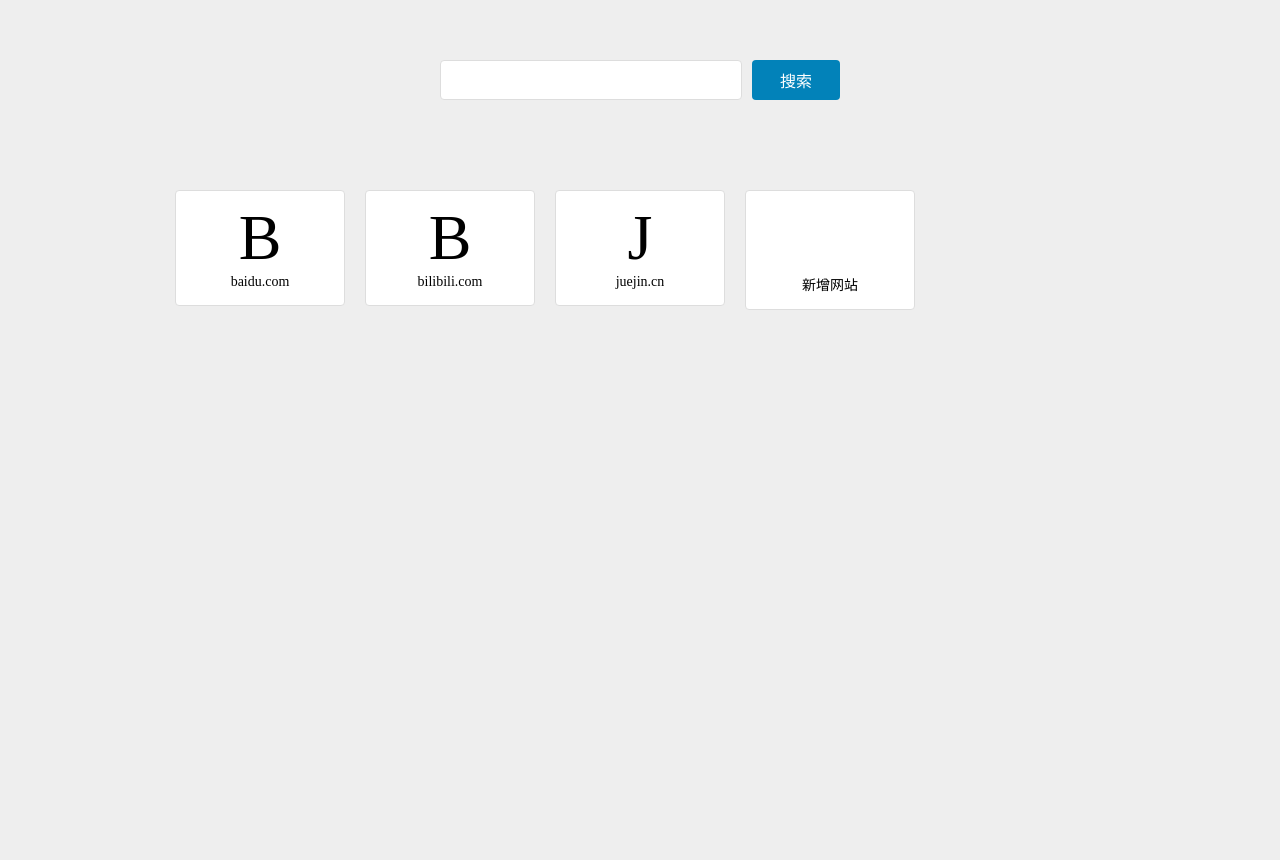
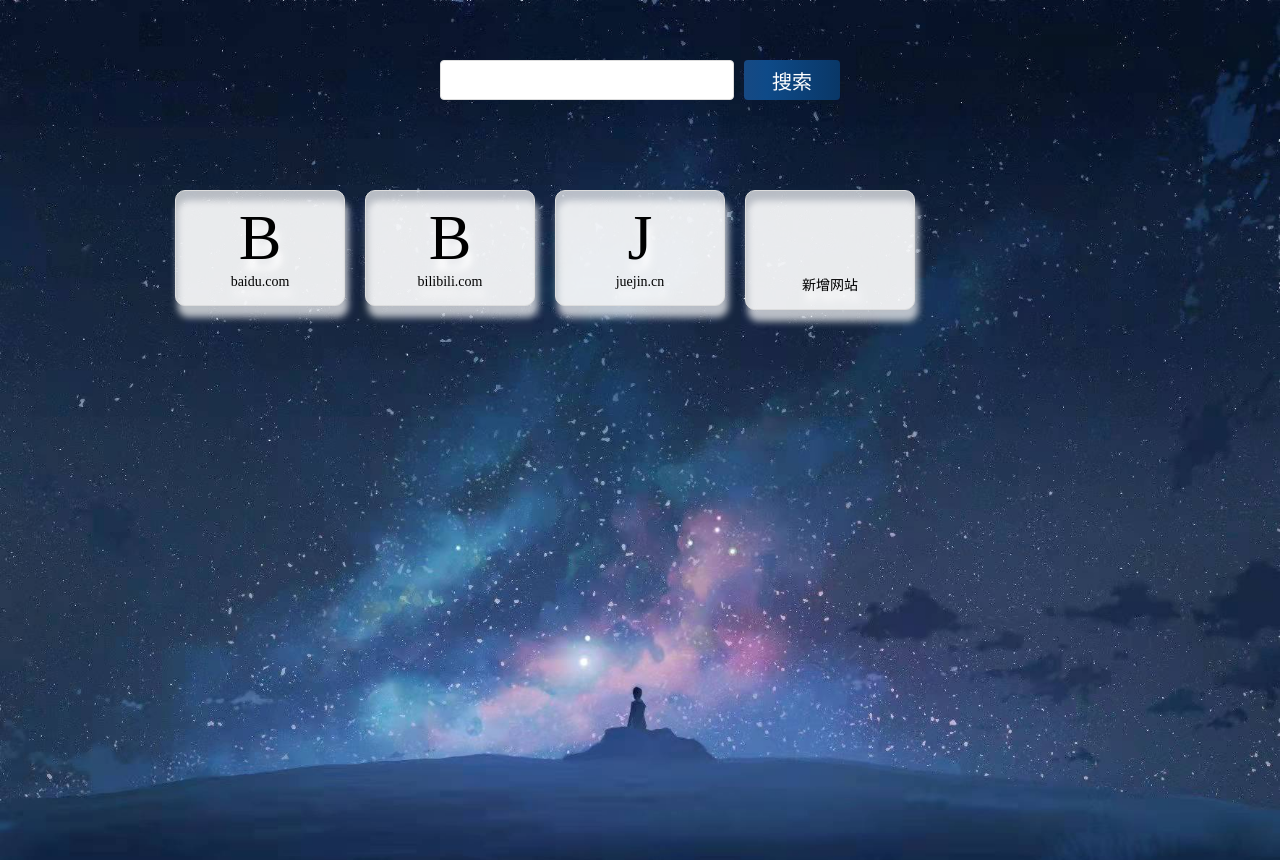
Before and after one commit to Ranze1129/nav-1, a website: page src/index.html in a window 1280 px wide. Before the commit the page ends 800 px from the top, so only its background shows below. Drawn offline with nearby package versions, Linux system fonts and the light colour scheme.

Commit message:
更新背景等

```diff
--- a/src/style.css
+++ b/src/style.css
@@ -7,11 +7,25 @@ a{color: inherit; text-decoration: none;}
 img{max-width: 100%; max-height: 100%;}
 
 /* style */
-body{background: #eee;}
+body{
+    /* background:linear-gradient(180deg, rgba(21,106,195,1) 0%, rgba(19,87,158,1) 35%, rgba(16,71,128,1) 100%); */
+    background:no-repeat url(images/mobileBackground.jpg);
+    background-size:cover;
+    /* 保持图片分辨率 */
+    min-width: 100vw;
+    min-height: 100vh;
+overflow: hidden;}
 .globalHeader {
     margin: 20px ;
 }
+
 @media(min-width: 500px){
+    body{
+        background:no-repeat url(images/background.jpg);
+    min-width: 100vw;
+    min-height: 100vh;
+    background-size:cover;}
+
     .globalHeader {
         margin:60px 0 90px;
     }
@@ -40,9 +54,9 @@ body{background: #eee;}
     padding: 0 28px;
     border: none;
     border-radius: 4px;
-    background: #0282B9;
+    background: linear-gradient(90deg, rgba(23,73,131,1) 0%, rgba(14,74,136,1) 24%, rgba(9,55,103,1) 100%);
     color: white;
-    font-size: 16px;
+    font-size: 20px;
 }
 
 .globalMain {
@@ -66,10 +80,12 @@ body{background: #eee;}
 }
 .siteList > li {
     margin-bottom: 10px;
+
 }
 @media(min-width: 500px){
     .siteList > li {
         margin-right: 20px;
+        margin-bottom: 30px;
     }
 }
 .siteList .site {
@@ -78,12 +94,13 @@ body{background: #eee;}
     justify-content: center;
     align-items: center;
     flex-direction: column;
-    background: white;
     border: 1px solid #ddd;
-    border-radius: 4px;
+    border-radius: 10px;
     padding: 15px 0;
     position: relative;
     cursor: pointer;
+    background-color:rgba(255,255,255,0.7);
+
 }
 .siteList .site > .logo {
     width: 84px;
@@ -100,16 +117,23 @@ body{background: #eee;}
 }
 .siteList .site > .close {
 position: absolute;
-right: 4px;
-top: 0;
+right: 2px;
+top: -2px;
 font-size: 18px;
-display: none;
 cursor: default;
 }
+@media(min-width: 500px){
+    .siteList .site > .close {
+        display: none;
+    }
+    .siteList .site:hover > .close {
+        display: block;
+    }
+    .siteList .site {
+        filter: drop-shadow(1mm 3mm 1mm rgb(255,255,255));
+    }
+}
 
-.siteList .site:hover > .close {
-    display: block;
-}
 
 .siteList .addButton {
     width:170px;
@@ -117,10 +141,15 @@ cursor: default;
     justify-content: center;
     align-items: center;
     flex-direction: column;
-    background: white;
     border: 1px solid #ddd;
-    border-radius: 4px;
+    border-radius: 10px;
     padding: 15px 0;
+    background-color:rgba(255,255,255,0.7);
+}
+@media(min-width: 500px){
+    .siteList .addButton {
+        filter: drop-shadow(1mm 3mm 1mm rgb(255,255,255));
+    }
 }
 
 .siteList .addButton .icon{
```
Also changed, not shown: package.json (added, +14 -0 lines), src/index.html (+1 -0 lines), dist/background.51e75334.jpg (added), dist/index.html, dist/mobileBackground.0ae1b1fa.jpg (added), src/images/background.jpg (added), src/images/mobileBackground.jpg (added), 3 other files.
